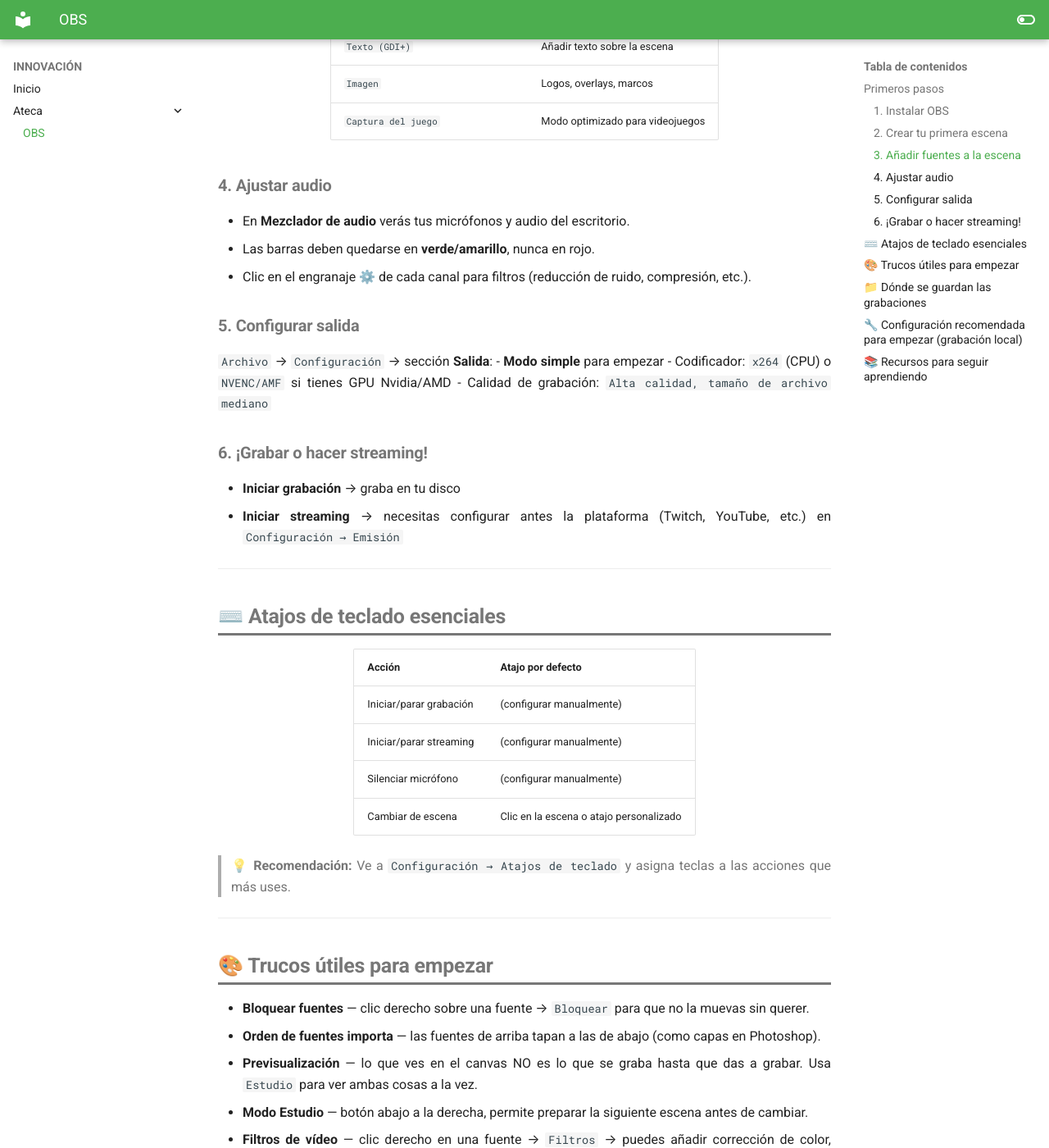
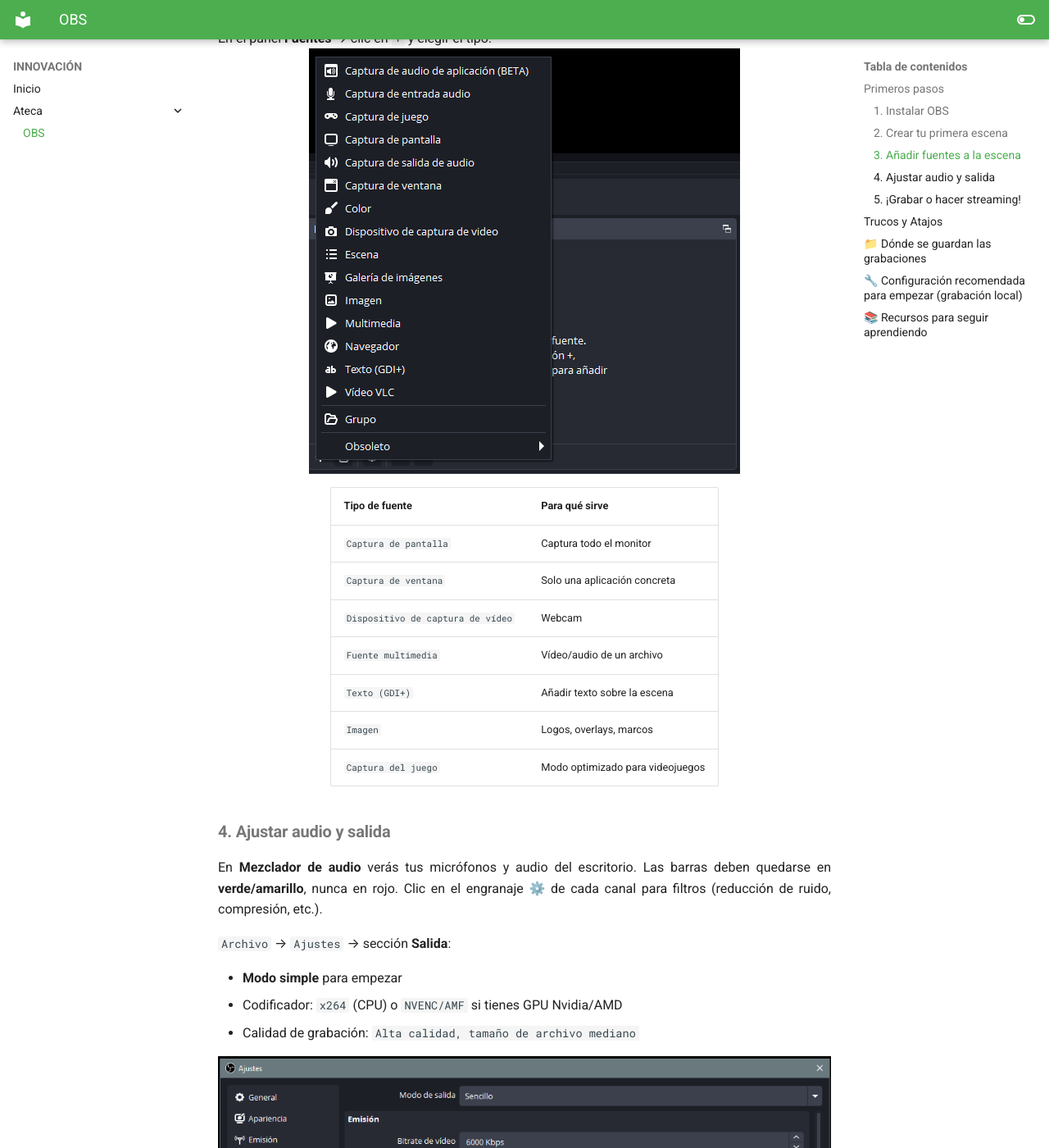
Before and after one commit to ymorgil/innovacion, an MkDocs documentation site: the page built from docs/ateca/obs.md, in a window 1280 px wide and 1400 px high, scrolled down 1831 px. Shown: the whole window at 82% size. Built offline with MkDocs 1.6.1 and Material for MkDocs 9.7.7, drawn with Linux system fonts in a browser that asks for light colours; some of the changed text lies outside the part shown.

Commit message:
Actualizando

```diff
--- a/docs/ateca/obs.md
+++ b/docs/ateca/obs.md
@@ -22,12 +22,13 @@
 
 
 ### 2. Crear tu primera escena
-1. En el panel **Escenas** → clic en `+`
-2. Dale un nombre descriptivo, ej: `Escena 01`
+En el panel **Escenas** → clic en `+` y dar un nombre descriptivo, ej: `Escena 01`
+
+![obs](../assets/img/ate/obs-02.png)
 
 ### 3. Añadir fuentes a la escena
-1. En el panel **Fuentes** → clic en `+`
-2. Elige el tipo:
+En el panel **Fuentes** → clic en `+` y elegir el tipo:
+![obs](../assets/img/ate/obs-03.png)
 
 | Tipo de fuente | Para qué sirve |
 |---|---|
@@ -39,52 +40,43 @@
 | `Imagen` | Logos, overlays, marcos |
 | `Captura del juego` | Modo optimizado para videojuegos |
 
-### 4. Ajustar audio
-- En **Mezclador de audio** verás tus micrófonos y audio del escritorio.
-- Las barras deben quedarse en **verde/amarillo**, nunca en rojo.
-- Clic en el engranaje ⚙️ de cada canal para filtros (reducción de ruido, compresión, etc.).
+### 4. Ajustar audio  y salida
+En **Mezclador de audio** verás tus micrófonos y audio del escritorio. Las barras deben quedarse en **verde/amarillo**, nunca en rojo. Clic en el engranaje ⚙️ de cada canal para filtros (reducción de ruido, compresión, etc.).
 
-### 5. Configurar salida
-`Archivo` → `Configuración` → sección **Salida**:
+`Archivo` → `Ajustes` → sección **Salida**:
+
 - **Modo simple** para empezar
 - Codificador: `x264` (CPU) o `NVENC/AMF` si tienes GPU Nvidia/AMD
 - Calidad de grabación: `Alta calidad, tamaño de archivo mediano`
 
-### 6. ¡Grabar o hacer streaming!
+![obs](../assets/img/ate/obs-04.png)
+
+### 5. ¡Grabar o hacer streaming!
 - **Iniciar grabación** → graba en tu disco
 - **Iniciar streaming** → necesitas configurar antes la plataforma (Twitch, YouTube, etc.) en `Configuración → Emisión`
 
 ---
 
-## ⌨️ Atajos de teclado esenciales
-
-| Acción | Atajo por defecto |
-|---|---|
-| Iniciar/parar grabación | (configurar manualmente) |
-| Iniciar/parar streaming | (configurar manualmente) |
-| Silenciar micrófono | (configurar manualmente) |
-| Cambiar de escena | Clic en la escena o atajo personalizado |
-
-> 💡 **Recomendación:** Ve a `Configuración → Atajos de teclado` y asigna teclas a las acciones que más uses.
-
----
-
-## 🎨 Trucos útiles para empezar
+## Trucos y Atajos
 
 - **Bloquear fuentes** — clic derecho sobre una fuente → `Bloquear` para que no la muevas sin querer.
 - **Orden de fuentes importa** — las fuentes de arriba tapan a las de abajo (como capas en Photoshop).
 - **Previsualización** — lo que ves en el canvas NO es lo que se graba hasta que das a grabar. Usa `Estudio` para ver ambas cosas a la vez.
 - **Modo Estudio** — botón abajo a la derecha, permite preparar la siguiente escena antes de cambiar.
 - **Filtros de vídeo** — clic derecho en una fuente → `Filtros` → puedes añadir corrección de color, máscara, recorte, etc.
+- Ve a `Configuración → Atajos de teclado` y asigna teclas a las acciones que más uses. Por ejemplo: Iniciar/parar grabación, Iniciar/parar streaming, Silenciar micrófono, Cambiar de escena
 
----
+
+
+
+
 
 ## 📁 Dónde se guardan las grabaciones
 
 Por defecto en la **carpeta de vídeos** del sistema. Para cambiarlo:
 `Configuración → Salida → Grabación → Ruta de grabación`
 
----
+
 
 ## 🔧 Configuración recomendada para empezar (grabación local)
 
```
Also changed, not shown: docs/assets/img/ate/obs-03.png (added), docs/assets/img/ate/obs-04.png (added).
